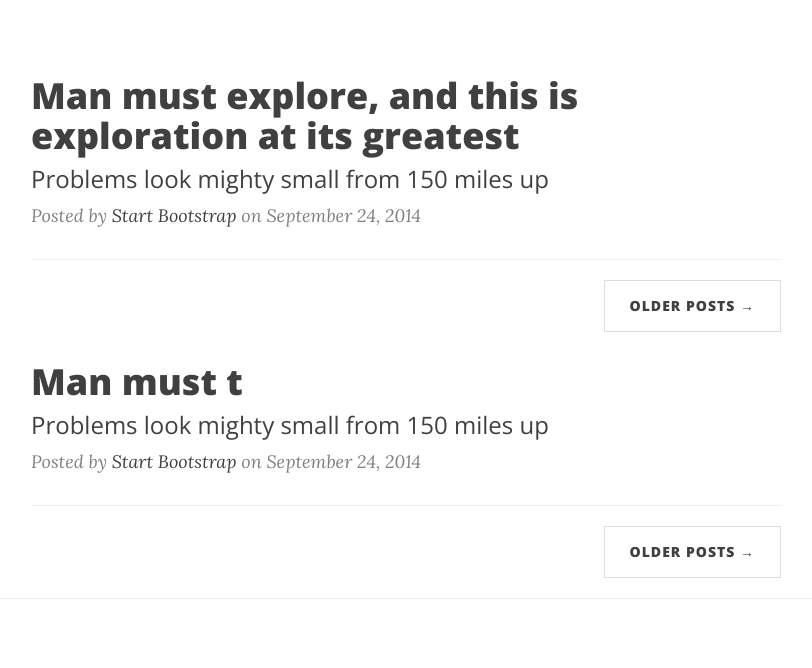
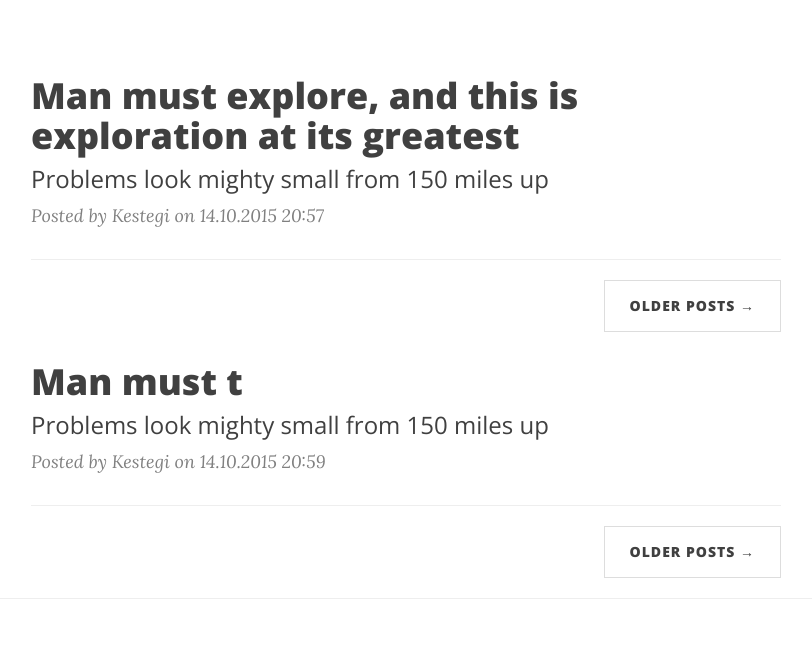
Before and after one commit to vtanel/ProjectPseudo, a PHP site: page / in a window 1280 px wide. Shown: the part 452-1120 px from the top of the page, without its empty margins (234-1046 px from the left). Run offline with PHP 8.4, Linux system fonts and the light colour scheme; data comes from the database, SQL or seed files in the repository; some libraries are stand-ins or nearby versions.

Commit message:
31. Andmebaasist andmete võtmine [Delivers #103980780]

```diff
--- a/index.php
+++ b/index.php
@@ -1,18 +1,29 @@
 <?php
-$posts=[
-    "0"=>[
-        'title'=>'Man must explore, and this is exploration at its greatest',
-        'subtitle'=>'Problems look mighty small from 150 miles up',
-        'author'=>'<a href="#">Start Bootstrap</a>',
-        'date'=>'September 24, 2014'
-    ],
-    ""=>[
-        'title'=>'Man must t',
-        'subtitle'=>'Problems look mighty small from 150 miles up',
-        'author'=>'<a href="#">Start Bootstrap</a>',
-        'date'=>'September 24, 2014'
-    ]
-]
+
+
+//data
+$host='127.0.0.1';
+$user='root';
+$pw='';
+$database='blog';
+
+//connection to db
+$db = mysqli_connect($host,$user,$pw,$database) or die(mysqli_error($db));
+mysqli_query($db, "SET NAMES 'utf8'");
+
+//Retrieve data from database
+$q = mysqli_query($db, "
+  SELECT
+    *,
+    DATE_FORMAT(date, '%d.%m.%Y %H:%i') date
+  FROM posts
+    NATURAL JOIN authors
+  ");
+
+while ($row = mysqli_fetch_assoc($q)) {
+$posts[] = $row;
+}
+
 
 
 
@@ -122,10 +133,10 @@ $posts=[
                                     <?=$post["title"]?>
                                 </h2>
                                 <h3 class="post-subtitle">
-                                    <?=$post['subtitle']?>
+                                    <?=$post['description']?>
                                 </h3>
                             </a>
-                            <p class="post-meta">Posted by <?=$post['author']?> on <?=$post['date']?></p>
+                            <p class="post-meta">Posted by <?=$post['name']?> on <?=$post['date']?></p>
                         </div>
                     <hr>
 
```
